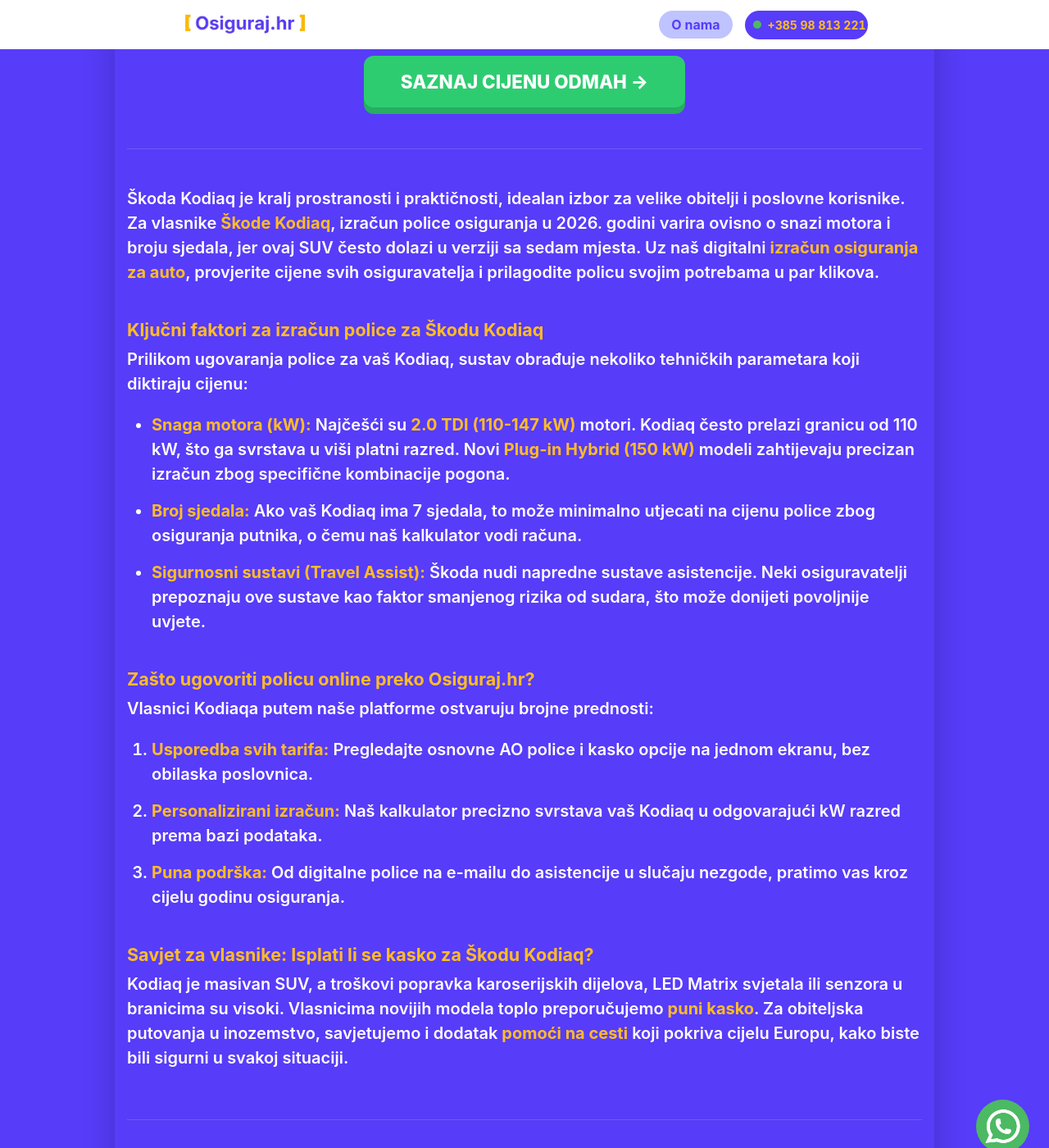
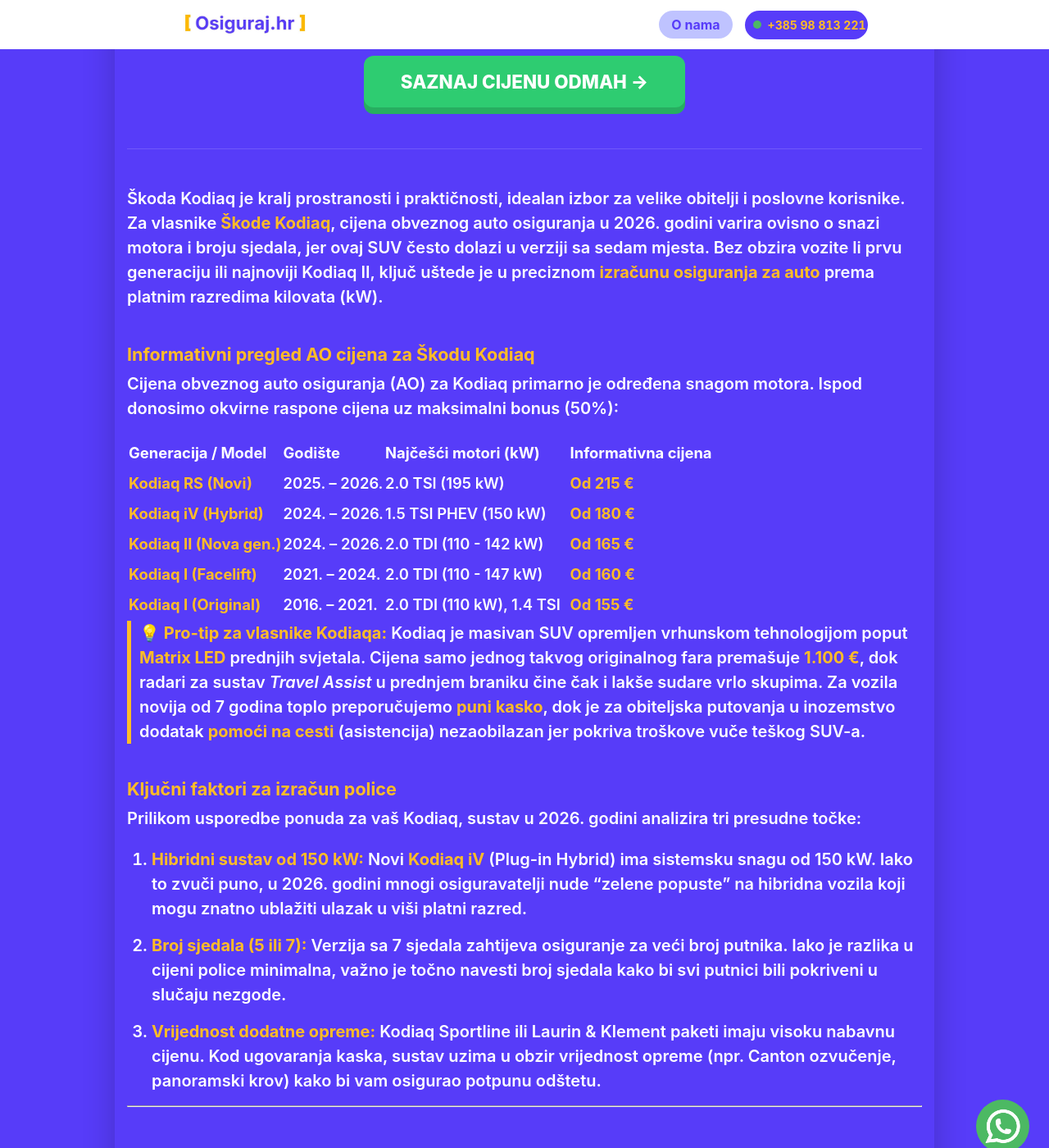
Before and after one commit to Filip-Gale/OsigurajHR, a Jekyll site: the page built from auto-osiguranje/skoda-kodiaq.md, in a window 1280 px wide and 1400 px high, scrolled down 345 px. Shown: the whole window at 82% size. Built offline with Jekyll 4.4.1, drawn with Linux system fonts in a browser that asks for light colours; some of the changed text lies outside the part shown.

Commit message:
Update skoda-kodiaq.md

```diff
--- a/auto-osiguranje/skoda-kodiaq.md
+++ b/auto-osiguranje/skoda-kodiaq.md
@@ -1,48 +1,82 @@
 ---
 layout: grad
-grad_ime: ""
-title: "Osiguranje za Škoda Kodiaq | Izračun cijene prema kW (2026)"
+grad_ime: "Hrvatska"
+title: "Osiguranje za Škoda Kodiaq | Cijene po godištima (2016-2026)"
 permalink: /auto-osiguranje/skoda-kodiaq/
-description: "Saznajte cijenu auto osiguranja za Škoda Kodiaq. Usporedite ponude za TDI i TSI motore te nove Hybrid modele uz uštede do 30% online."
+description: "Izračunajte cijenu osiguranja za Škoda Kodiaq. Provjerite informativne cijene za TDI, TSI i nove Hybrid modele od 150 kW po godištima. Uštedite do 30% online."
 ---
 
-Škoda Kodiaq je kralj prostranosti i praktičnosti, idealan izbor za velike obitelji i poslovne korisnike. Za vlasnike **Škode Kodiaq**, izračun police osiguranja u 2026. godini varira ovisno o snazi motora i broju sjedala, jer ovaj SUV često dolazi u verziji sa sedam mjesta. Uz naš digitalni **izračun osiguranja za auto**, provjerite cijene svih osiguravatelja i prilagodite policu svojim potrebama u par klikova.
+Škoda Kodiaq je kralj prostranosti i praktičnosti, idealan izbor za velike obitelji i poslovne korisnike. Za vlasnike **Škode Kodiaq**, cijena obveznog auto osiguranja u 2026. godini varira ovisno o snazi motora i broju sjedala, jer ovaj SUV često dolazi u verziji sa sedam mjesta. Bez obzira vozite li prvu generaciju ili najnoviji Kodiaq II, ključ uštede je u preciznom **izračunu osiguranja za auto** prema platnim razredima kilovata (kW).
 
-### Ključni faktori za izračun police za Škodu Kodiaq
+### Informativni pregled AO cijena za Škodu Kodiaq
 
-Prilikom ugovaranja police za vaš Kodiaq, sustav obrađuje nekoliko tehničkih parametara koji diktiraju cijenu:
+Cijena obveznog auto osiguranja (AO) za Kodiaq primarno je određena snagom motora. Ispod donosimo okvirne raspone cijena uz maksimalni bonus (50%):
 
-* **Snaga motora (kW):** Najčešći su **2.0 TDI (110-147 kW)** motori. Kodiaq često prelazi granicu od 110 kW, što ga svrstava u viši platni razred. Novi **Plug-in Hybrid (150 kW)** modeli zahtijevaju precizan izračun zbog specifične kombinacije pogona.
-* **Broj sjedala:** Ako vaš Kodiaq ima 7 sjedala, to može minimalno utjecati na cijenu police zbog osiguranja putnika, o čemu naš kalkulator vodi računa.
-* **Sigurnosni sustavi (Travel Assist):** Škoda nudi napredne sustave asistencije. Neki osiguravatelji prepoznaju ove sustave kao faktor smanjenog rizika od sudara, što može donijeti povoljnije uvjete.
+| Generacija&nbsp;/&nbsp;Model | Godište&nbsp;&nbsp;&nbsp;&nbsp;&nbsp; | Najčešći motori (kW)&nbsp;&nbsp;&nbsp;&nbsp;&nbsp;&nbsp;&nbsp;&nbsp; | Informativna cijena |
+| :--- | :--- | :--- | :--- |
+| **Kodiaq RS (Novi)** | 2025. – 2026. | 2.0 TSI (195 kW) | **Od 215 €** |
+| **Kodiaq iV (Hybrid)** | 2024. – 2026. | 1.5 TSI PHEV (150 kW) | **Od 180 €** |
+| **Kodiaq II (Nova gen.)** | 2024. – 2026. | 2.0 TDI (110 - 142 kW) | **Od 165 €** |
+| **Kodiaq I (Facelift)** | 2021. – 2024. | 2.0 TDI (110 - 147 kW) | **Od 160 €** |
+| **Kodiaq I (Original)** | 2016. – 2021. | 2.0 TDI (110 kW), 1.4 TSI | **Od 155 €** |
 
-### Zašto ugovoriti policu online preko Osiguraj.hr?
+> **💡 Pro-tip za vlasnike Kodiaqa:** Kodiaq je masivan SUV opremljen vrhunskom tehnologijom poput **Matrix LED** prednjih svjetala. Cijena samo jednog takvog originalnog fara premašuje **1.100 €**, dok radari za sustav *Travel Assist* u prednjem braniku čine čak i lakše sudare vrlo skupima. Za vozila novija od 7 godina toplo preporučujemo **puni kasko**, dok je za obiteljska putovanja u inozemstvo dodatak **pomoći na cesti** (asistencija) nezaobilazan jer pokriva troškove vuče teškog SUV-a.
 
-Vlasnici Kodiaqa putem naše platforme ostvaruju brojne prednosti:
+### Ključni faktori za izračun police
 
-1. **Usporedba svih tarifa:** Pregledajte osnovne AO police i kasko opcije na jednom ekranu, bez obilaska poslovnica.
-2. **Personalizirani izračun:** Naš kalkulator precizno svrstava vaš Kodiaq u odgovarajući kW razred prema bazi podataka.
-3. **Puna podrška:** Od digitalne police na e-mailu do asistencije u slučaju nezgode, pratimo vas kroz cijelu godinu osiguranja.
+Prilikom usporedbe ponuda za vaš Kodiaq, sustav u 2026. godini analizira tri presudne točke:
+1.  **Hibridni sustav od 150 kW:** Novi **Kodiaq iV** (Plug-in Hybrid) ima sistemsku snagu od 150 kW. Iako to zvuči puno, u 2026. godini mnogi osiguravatelji nude "zelene popuste" na hibridna vozila koji mogu znatno ublažiti ulazak u viši platni razred.
+2.  **Broj sjedala (5 ili 7):** Verzija sa 7 sjedala zahtijeva osiguranje za veći broj putnika. Iako je razlika u cijeni police minimalna, važno je točno navesti broj sjedala kako bi svi putnici bili pokriveni u slučaju nezgode.
+3.  **Vrijednost dodatne opreme:** Kodiaq Sportline ili Laurin & Klement paketi imaju visoku nabavnu cijenu. Kod ugovaranja kaska, sustav uzima u obzir vrijednost opreme (npr. Canton ozvučenje, panoramski krov) kako bi vam osigurao potpunu odštetu.
 
-### Savjet za vlasnike: Isplati li se kasko za Škodu Kodiaq?
-
-Kodiaq je masivan SUV, a troškovi popravka karoserijskih dijelova, LED Matrix svjetala ili senzora u branicima su visoki. Vlasnicima novijih modela toplo preporučujemo **puni kasko**. Za obiteljska putovanja u inozemstvo, savjetujemo i dodatak **pomoći na cesti** koji pokriva cijelu Europu, kako biste bili sigurni u svakoj situaciji.
+---
 
 <div class="faq-section">
     <h3>FAQ: Sve što trebate znati o osiguranju za Škodu Kodiaq</h3>
 
     <div class="faq-item">
-        <h4>Je li osiguranje skuplje za verziju sa 7 sjedala?</h4>
-        <p>Osnovna AO polica se ne mijenja značajno, ali doplata za osiguranje putnika od nezgode može biti nešto viša zbog većeg broja osoba u vozilu.</p>
+        <h4>Je li osiguranje skuplje za Kodiaq sa 7 sjedala?</h4>
+        <p>Osnovna AO polica ostaje ista jer ovisi o kW, ali doplata za osiguranje putnika od nezgode bit će par eura viša jer se osigurava 7 umjesto 5 osoba. U našem kalkulatoru tu opciju možete lako dodati jednim klikom.</p>
     </div>
 
     <div class="faq-item">
-        <h4>Mogu li dobiti popust na kasko ako imam garažu?</h4>
-        <p>Da, određeni osiguravatelji nude popust na kasko policu ako je vozilo zaštićeno u garaži, jer to smanjuje rizik od krađe i oštećenja od nevremena.</p>
+        <h4>Vrijedi li moj bonus od 50% ako prelazim s manjeg auta na Kodiaq?</h4>
+        <p>Da, bonus je vezan uz vas kao vozača. Bez obzira na to što Kodiaq ima jači motor, vaš popust od 50% bit će primijenjen na osnovnu cijenu premije za taj kW razred.</p>
     </div>
 
     <div class="faq-item">
-        <h4>Vrijedi li osiguranje ako vučem tešku prikolicu?</h4>
-        <p>Kodiaq je izvrsno vučno vozilo. AO polica pokriva štetu koju prikolica nanese trećim osobama, ali za oštećenja na samoj prikolici potrebna je zasebna polica.</p>
+        <h4>Što ako moj Kodiaq ima kuku za vuču?</h4>
+        <p>Kodiaq je vrhunsko vučno vozilo. AO polica automatski pokriva štetu koju priključno vozilo (prikolica) nanese trećim osobama dok je spojeno na auto. Za kasko zaštitu same prikolice preporučujemo ugovaranje zasebne police.</p>
     </div>
 </div>
+
+<script type="application/ld+json">
+{
+  "@context": "https://schema.org",
+  "@type": "FAQPage",
+  "mainEntity": [{
+    "@type": "Question",
+    "name": "Je li osiguranje skuplje za Kodiaq sa 7 sjedala?",
+    "acceptedAnswer": {
+      "@type": "Answer",
+      "text": "AO polica je ista, ali osiguranje putnika je nešto više zbog 7 osiguranih mjesta."
+    }
+  },
+  {
+    "@type": "Question",
+    "name": "Vrijedi li moj bonus od 50% za Kodiaq?",
+    "acceptedAnswer": {
+      "@type": "Answer",
+      "text": "Da, bonus je vezan uz osobu i prenosiv je na bilo koje vozilo, bez obzira na snagu motora."
+    }
+  },
+  {
+    "@type": "Question",
+    "name": "Pokriva li AO polica prikolicu?",
+    "acceptedAnswer": {
+      "@type": "Answer",
+      "text": "Da, AO polica pokriva štetu nanesenu drugima dok je prikolica spojena na vaš Kodiaq."
+    }
+  }]
+}
+</script>
```
